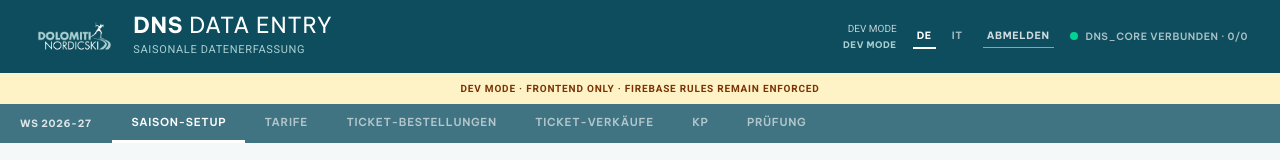
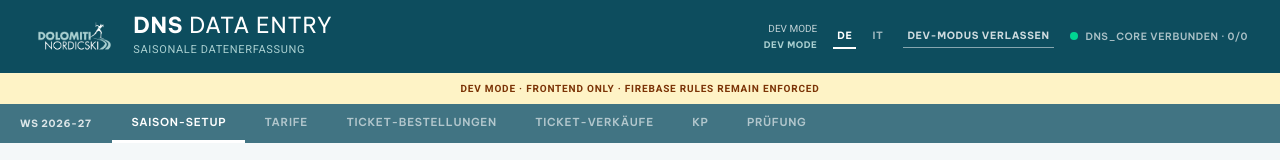
Before and after one commit to dolomitinordicski/DNS-Data-Entry, a React (Vite) app: page / in a window 1280 px wide. Both pictures are taken after a click on the button "ENTWICKLUNGSMODUS". Shown: the top 160 px of the page. Built offline with nearby package versions, Linux system fonts and the light colour scheme; no server answers; the database is empty.

Commit message:
Wire live order persistence into Data Entry

```diff
--- a/src/App.tsx
+++ b/src/App.tsx
@@ -311,10 +311,10 @@ function App() {
 
             <button
               type="button"
-              onClick={() => void dnsSignOut()}
+              onClick={leaveSession}
               className="border-0 border-b border-white/50 bg-transparent px-1 py-1 text-[10px] font-bold uppercase tracking-[.06em] text-white/80 hover:text-white"
             >
-              {t.signOut}
+              {developmentMode ? t.exitDev : t.signOut}
             </button>
 
             <div
@@ -411,6 +411,9 @@ function App() {
               language={language}
               seasonId={String(activeSeason.id)}
               canWrite={effectivePermissions.has('ticketOrders.write')}
+              developmentMode={developmentMode}
+              access={access}
+              organizations={master.organizations}
             />
           )}
 
```
